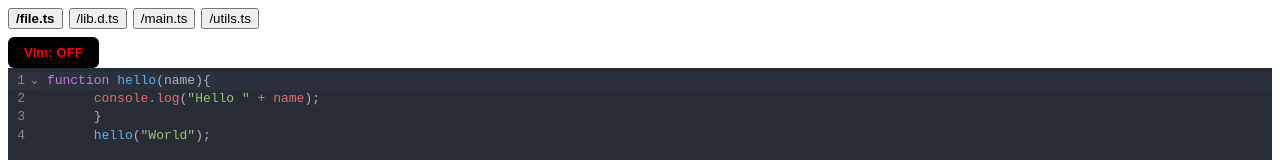
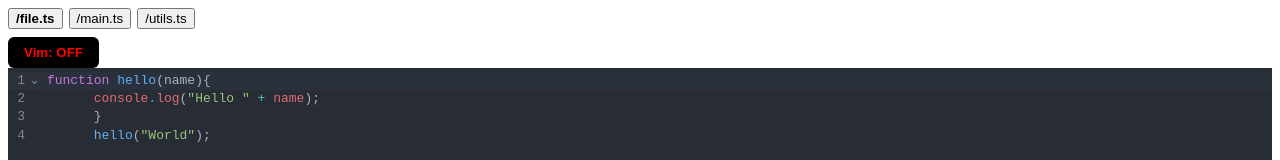
Before and after one commit to Tenkeyyy/vimgician-show-gdg, a React (Vite) app: page / in a window 1280 px wide. Shown: the top 160 px of the page. Built offline with nearby package versions, Linux system fonts and the light colour scheme.

Commit message:
removing unnecessary code lines

```diff
--- a/src/code_editor.jsx
+++ b/src/code_editor.jsx
@@ -72,7 +72,7 @@ function tsDiagnosticsToCmDiagnostics(tsDiagnostics) {
       interface Function {}
       `;
       const filesRef = useRef({ '/file.ts': code , '/lib.d.ts': DEFAULT_LIB, '/main.ts': `import { hello } from './utils'; hello();`, '/utils.ts': `export function hello() {}`, });
-      const fileList = Object.keys(filesRef.current).filter(f => f !== 'lib.d.ts');
+      const fileList = Object.keys(filesRef.current).filter(f => f !== '/lib.d.ts');
       const setActiveFileSafe = (file) => {
         activeFileRef.current = file;
         setActiveFile(file);
@@ -90,23 +90,23 @@ function tsDiagnosticsToCmDiagnostics(tsDiagnostics) {
 
           const def = defs[0];
 
-            if (def.fileName !== file) {
+            if (def.fileName !== file){
               setActiveFileSafe(def.fileName);
               setPendingDefPos(def.textSpan.start);
-            } else {
+            }
+            else{
                 view.dispatch({
                   selection: { anchor: def.textSpan.start },
                   scrollIntoView: true,
                 });
               }
-            };
+        };
 
             useEffect(() => {
               for (const f of Object.keys(filesRef.current)) {
                 fileVersionsRef.current[f] ??= 0;
               }
             }, []);
-
 
     const updateVim = () => {
         setVim(!useVim);
@@ -164,14 +164,6 @@ function tsDiagnosticsToCmDiagnostics(tsDiagnostics) {
 
     const pos = viewUpdate.state.selection.main.head;
      selectionRef.current[activeFile] = pos;
-
-    const program = tsServiceRef.current.getProgram();
-    if (program) {
-      const diagnostics = ts.getPreEmitDiagnostics(program);
-    }
-    const offset = value.length;
-    const hover = tsServiceRef.current.getQuickInfoAtPosition(activeFile, offset);
-    const defs = tsServiceRef.current.getDefinitionAtPosition(activeFile, offset);
 };
 
 
```
